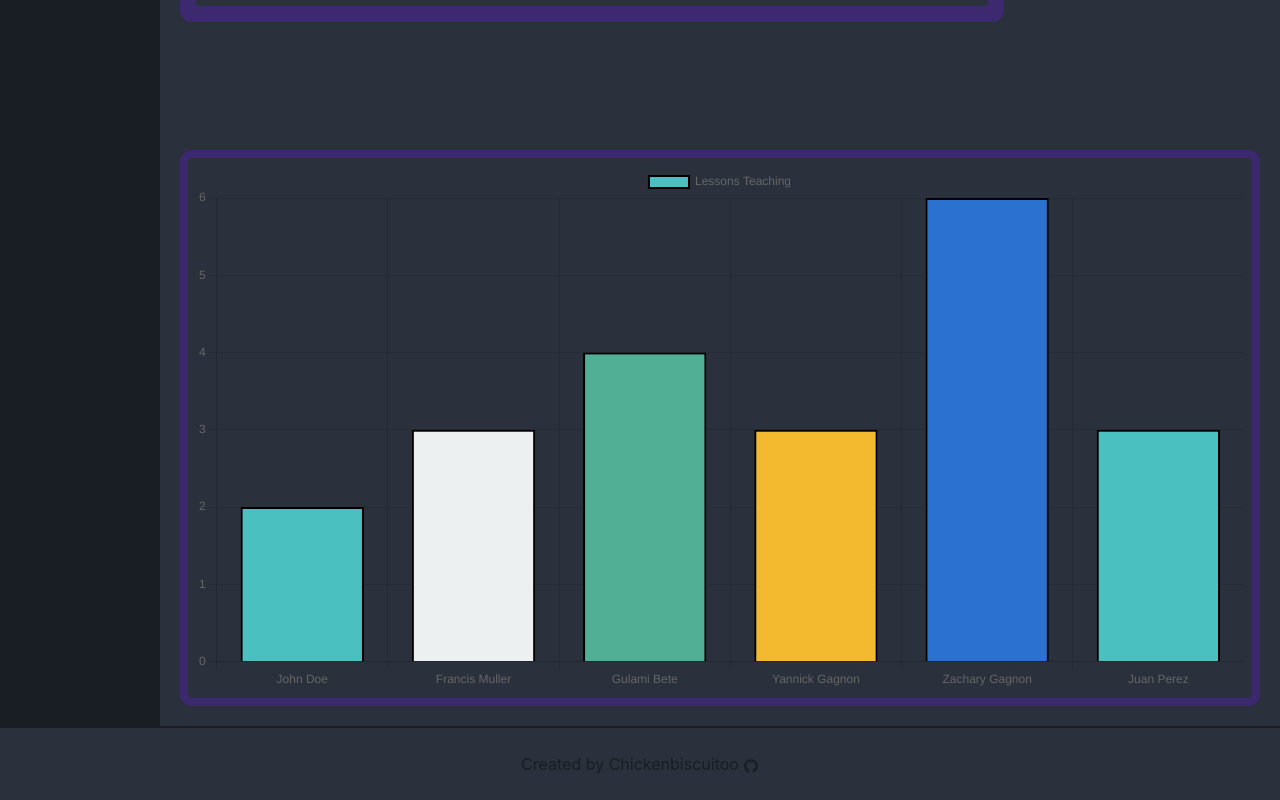
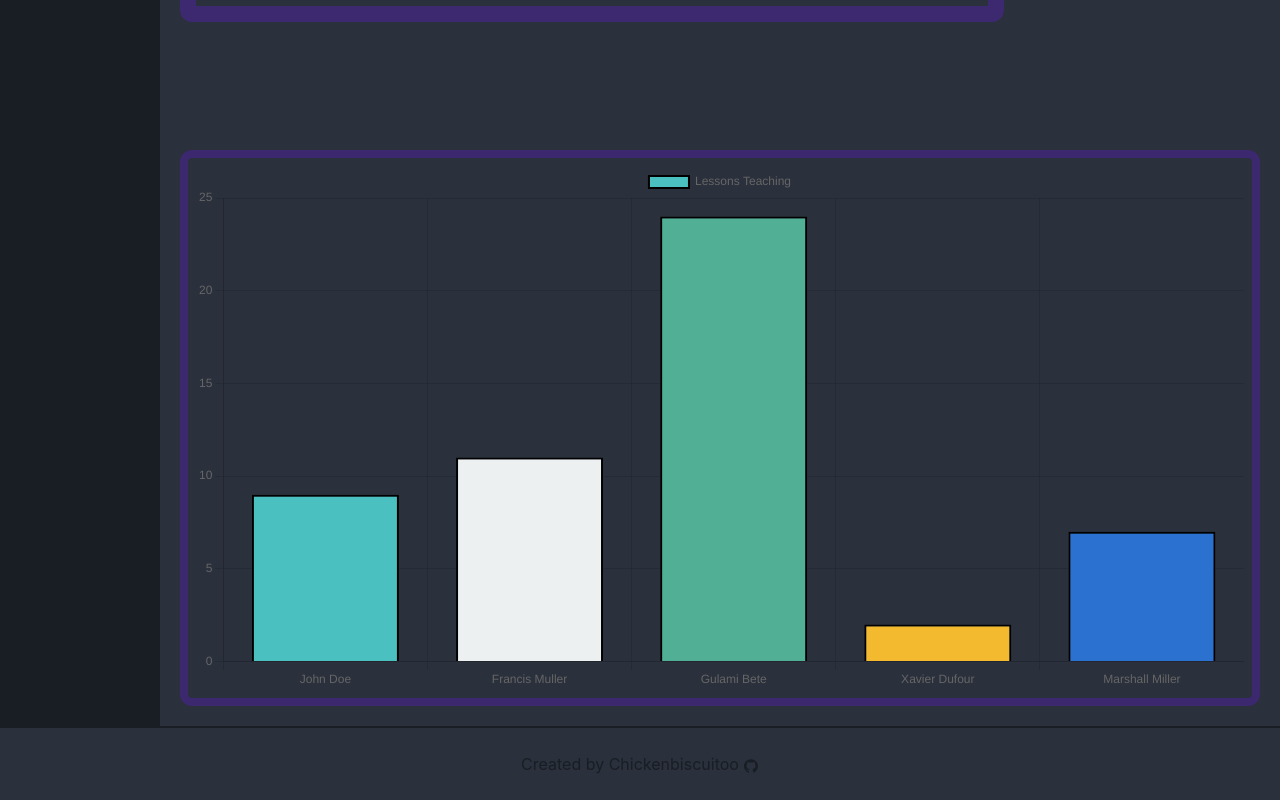
Before and after one commit to Chickenbiscuitoo/timetable-manager, a Next.js app: page /teachers in a window 1280 px wide. Shown: the part 830-1630 px from the top of the page. Built offline with nearby package versions, Linux system fonts and the light colour scheme; grey boxes are pictures that could not be loaded.

Commit message:
fixed teachers graph

```diff
--- a/components/TeachersBarChart.tsx
+++ b/components/TeachersBarChart.tsx
@@ -7,26 +7,32 @@ import { flatten } from '../utils/arraysFuncs'
 import BarChart from './charts/BarChart'
 
 const TeachersBarChart: NextPage = () => {
-	const { rawTableData, teachers, selectedClass, classes } =
+	const { bindings, teachers, selectedClass, classes } =
 		useTimetableStore()
 
 	// returns an array of teachers and count of lessons they teach
 	const teachersStats = teachers
 		.map((teacher) => {
-			// list of all teachers that are teaching some lessons
-			const activeTeachers = rawTableData.map((lesson) =>
-				lesson.teachers?.map((teacher) => teacher.id)
-			)
+			const teachersTotalLessons = () => {
+				const teachersLessons = bindings.map((binding) =>
+					binding.teachers
+						.filter((tch) => teacher.id === tch.id)
+						.map((tch) => tch.lessons)
+				)
 
-			const teacherLessons = flatten(activeTeachers).filter(
-				(id: number) => id === teacher.id
-			)
+				const lessons = flatten(teachersLessons).reduce(
+					(acc: number, curr: number) => acc + curr,
+					0
+				)
+
+				return lessons
+			}
 
 			return {
 				id: teacher.id,
 				name: teacher.name,
 				shortName: teacher.shortname,
-				lessons: teacherLessons.length,
+				lessons: teachersTotalLessons(),
 			}
 		})
 		.filter((teacher) => teacher.lessons > 0)
```
